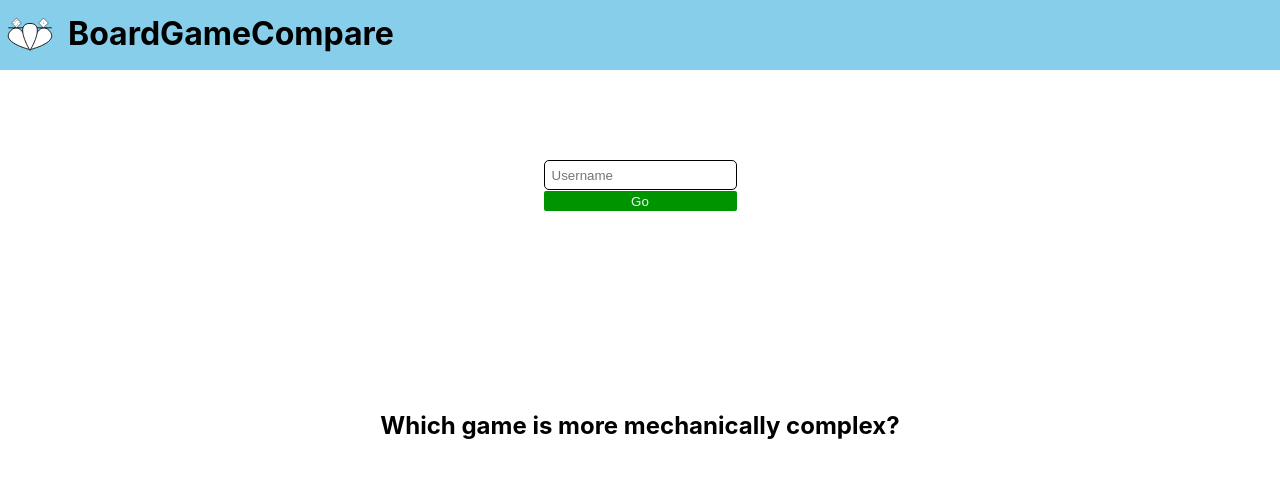
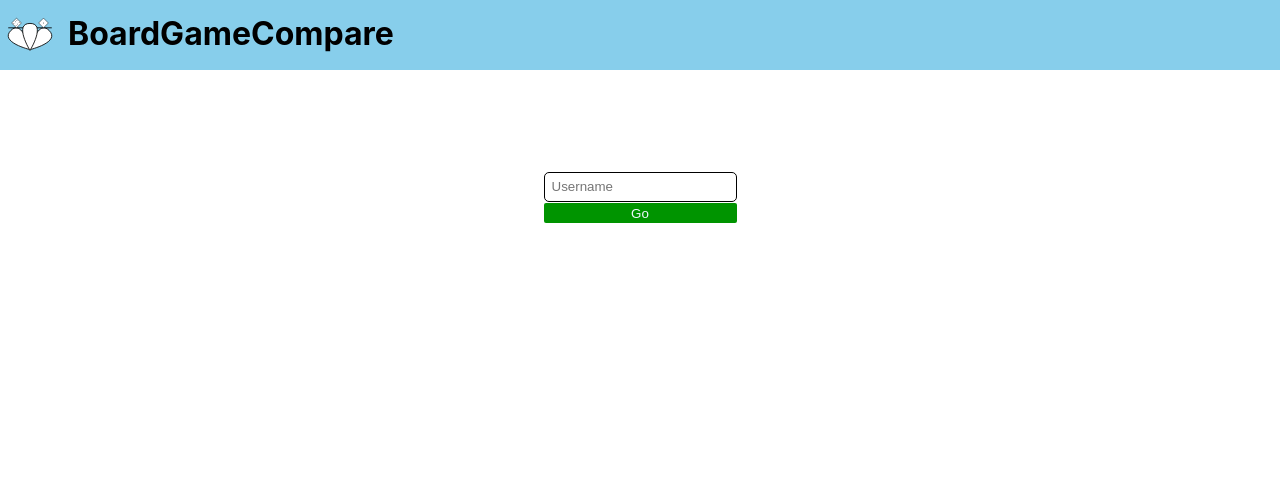
Before and after one commit to CaptainObi/boardGameComplexityCompare, a React (Create React App) app in the folder client/: page / in a window 1280 px wide. Shown: the top 478 px of the page. Built offline with nearby package versions, Linux system fonts and the light colour scheme; what elo-rank would draw is missing.

Commit message:
fixed minor bug surrounding question

```diff
--- a/client/src/App.tsx
+++ b/client/src/App.tsx
@@ -303,11 +303,13 @@
 				game={games}
 				onChoice={handleChoice}
 			/>
-			<h2 className="question">
-				{question === Question.Mechanically
-					? "Which game is more mechanically complex?"
-					: "Which game has more depth?"}
-			</h2>
+			{userValid && (
+				<h2 className="question">
+					{question === Question.Mechanically
+						? "Which game is more mechanically complex?"
+						: "Which game has more depth?"}
+				</h2>
+			)}
 			{games !== null && (
 				<Game
 					key="left"
```
